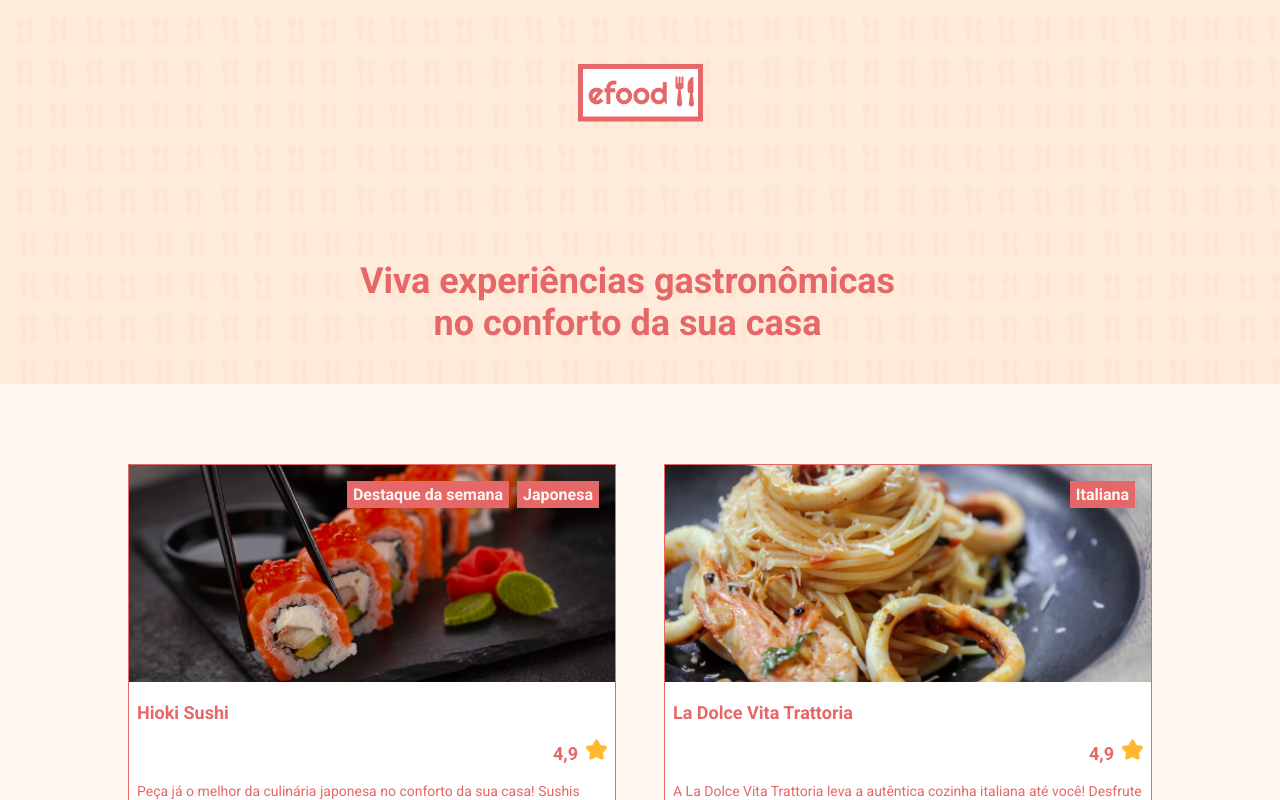
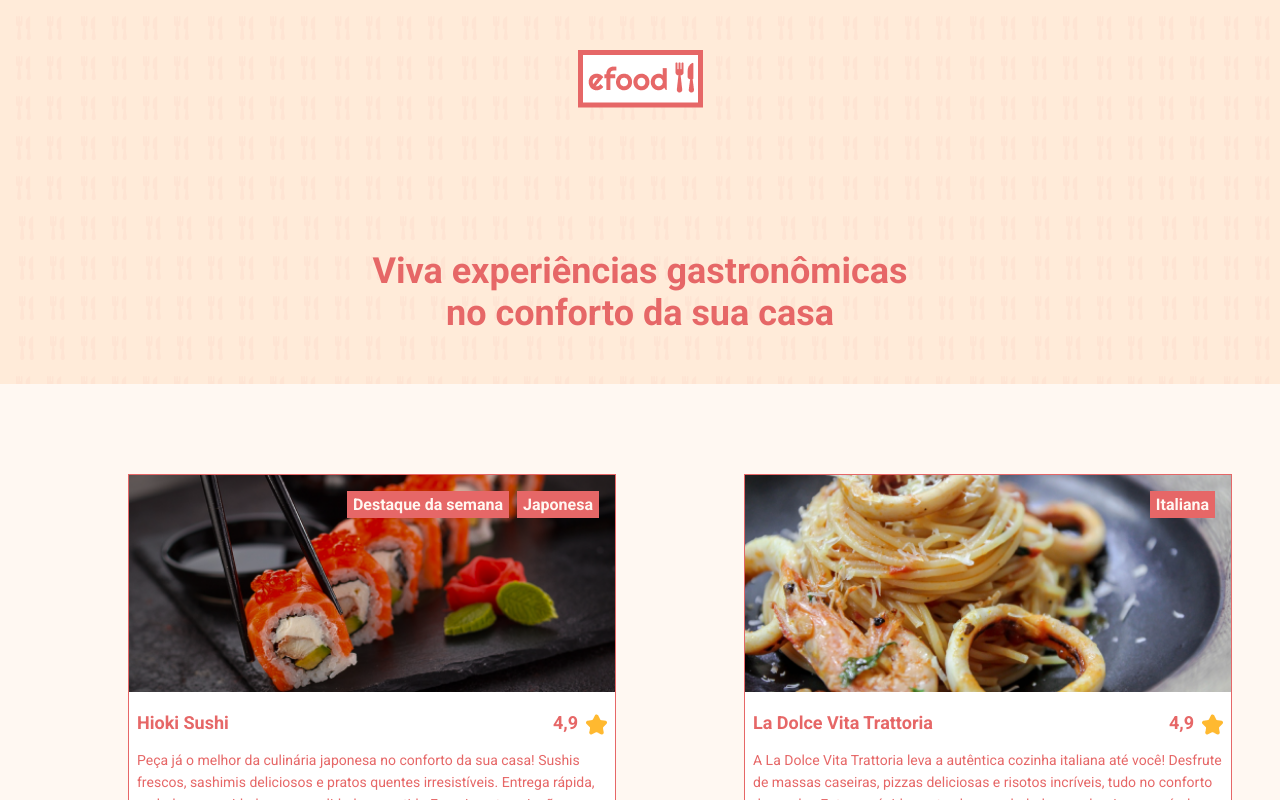
Before and after one commit to Gleison1991/efood, a React (Create React App) app: page / in a window 1280 px wide. Shown: the top 800 px of the page. Built offline with nearby package versions, Linux system fonts and the light colour scheme.

Commit message:
faltando apenas o texto branco page restaurante

```diff
--- a/src/App.tsx
+++ b/src/App.tsx
@@ -1,10 +1,8 @@
 import { createBrowserRouter, RouterProvider } from 'react-router-dom'
 
 import { GlobalCss } from './styles'
-import Banner from './components/Banner'
 import Home from './pages/Home'
 import Restaurantes from './pages/Restaurantes'
-import Footer from './components/Footer'
 
 const rotas = createBrowserRouter([
   {
@@ -24,7 +22,6 @@ function App() {
       <div className="container"></div>
 
       <RouterProvider router={rotas} />
-      <Footer />
     </>
   )
 }
--- a/src/components/Banner/index.tsx
+++ b/src/components/Banner/index.tsx
@@ -1,18 +1,19 @@
-import { Imagem, Logo, Titulo } from './styles'
+import { Link } from 'react-router-dom'
 
-import bannerImg from '../../assets/images/Vector.png'
+import { HeaderBar, TituloHome } from './styles'
+
 import logo from '../../assets/images/logo.png'
 
-const Banner = () => (
-  <Imagem style={{ backgroundImage: `url(${bannerImg})` }}>
-    <div className="container">
-      <Logo src={logo} alt="Efood" />
-      <Titulo>
-        Viva experiências gastronômicas <br />
-        no conforto da sua casa
-      </Titulo>
-    </div>
-  </Imagem>
+const HeaderHome = () => (
+  <HeaderBar>
+    <Link to="/">
+      <img src={logo} alt="EFOOD" />
+    </Link>
+    <TituloHome>
+      Viva experiências gastronômicas <br />
+      no conforto da sua casa
+    </TituloHome>
+  </HeaderBar>
 )
 
-export default Banner
+export default HeaderHome
--- a/src/components/Banner/styles.ts
+++ b/src/components/Banner/styles.ts
@@ -1,26 +1,31 @@
+import { cores } from '../../styles'
 import styled from 'styled-components'
+import Vector from '../../assets/images/Vector.png'
 
-export const Imagem = styled.div`
-  width: 100%;
-  height: 384px;
+export const HeaderBar = styled.header`
+  background-color: ${cores.rosaClaro};
+  background-image: url(${Vector});
+  margin-bottom: 80px;
   display: flex;
   flex-direction: column;
   align-items: center;
-  background-repeat: no-repeat;
-  background-size: cover;
+  justify-content: center;
+  width: 100%;
+  height: 384px;
+  text-align: center;
+
+  div {
+    display: flex;
+    align-items: center;
+    justify-content: center;
+    flex-direction: column;
+  }
 `
 
-export const Logo = styled.img`
-  position: absolute;
-  display: block;
-  margin-left: 450px;
-  top: 64px;
-`
-
-export const Titulo = styled.h2`
+export const TituloHome = styled.h3`
+  color: ${cores.rosa};
+  text-decoration: none;
+  margin-top: 138px;
   font-size: 36px;
   font-weight: bold;
-  max-width: 539px;
-  margin-top: 260px;
-  margin-left: 230px;
 `
--- a/src/components/Footer/styles.ts
+++ b/src/components/Footer/styles.ts
@@ -6,11 +6,10 @@ export const Container = styled.div`
   flex-direction: column;
   align-items: center;
   padding: 40px 0;
-  width: 1366px;
   height: 298px;
   background: ${cores.rosaClaro};
   box-sizing: border-box;
-  width: 100vw;
+  width: 100%;
 `
 
 export const Logo = styled.div`
--- a/src/components/Product/index.tsx
+++ b/src/components/Product/index.tsx
@@ -37,11 +37,19 @@ export const Product = ({
       ))}
     </Infos>
     <ContainerDescricao>
-      <Titulo>{title}</Titulo>
-      <Avaliacao>
-        {avaliacao}
-        <Estrela src={estrela} alt="estrela" />
-      </Avaliacao>
+      <div
+        style={{
+          display: 'flex',
+          justifyContent: 'space-between',
+          alignItems: 'center'
+        }}
+      >
+        <Titulo>{title}</Titulo>
+        <div style={{ display: 'flex', alignItems: 'center' }}>
+          <Avaliacao>{avaliacao}</Avaliacao>
+          <Estrela src={estrela} alt="Estrela" />
+        </div>
+      </div>
       <Descricao>{description}</Descricao>
       <Link to="/restaurantes">
         <Tag>Saiba mais</Tag>
--- a/src/components/Product/styles.ts
+++ b/src/components/Product/styles.ts
@@ -5,6 +5,9 @@ export const Card = styled.div`
   background-color: ${cores.branco};
   border: 1px solid ${cores.rosa};
   position: relative;
+  margin-top: -70px;
+  margin-right: 80px;
+  margin-bottom: 80px;
 `
 export const Image = styled.img`
   object-fit: cover;
@@ -15,6 +18,10 @@ export const Image = styled.img`
 export const ContainerDescricao = styled.div`
   padding: 8px;
   text-align: left;
+`
+export const ConDesc = styled.div`
+  justify-content: space-between;
+  display: flex;
 `
 
 export const Titulo = styled.h3`
@@ -46,15 +53,14 @@ export const Avaliacao = styled.h3`
   font-weight: bold;
   font-size: 18px;
   color: ${cores.rosa};
-  display: block;
   margin-top: 8px;
   margin-bottom: 16px;
-  text-align: right;
+  margin-right: 8px;
 `
 
 export const Estrela = styled.img`
   object-fit: cover;
   width: 21px;
   height: 21px;
-  margin-left: 8px;
+  margin-bottom: 5px;
 `
--- a/src/pages/Home/index.tsx
+++ b/src/pages/Home/index.tsx
@@ -3,7 +3,8 @@ import Prato from '../../models/Prato'
 
 import Sushi from '../../assets/images/sushi.png'
 import ComidaItaliana from '../../assets/images/comidaItaliana.png'
-import Banner from '../../components/Banner'
+import HeaderHome from '../../components/Banner'
+import Footer from '../../components/Footer'
 
 const pratos: Prato[] = [
   {
@@ -58,8 +59,9 @@ const pratos: Prato[] = [
 
 const Home = () => (
   <>
-    <Banner />
+    <HeaderHome />
     <ProductsList pratos={pratos} />
+    <Footer />
   </>
 )
 
--- a/src/pages/Restaurantes/index.tsx
+++ b/src/pages/Restaurantes/index.tsx
@@ -3,7 +3,6 @@ import Header from '../../components/Header'
 import PratoRestaurante from '../../models/PratoRestaurante'
 import Esfirra from '../../assets/images/infirra.png'
 import ProductsListRestaurant from '../../components/ProductListRestaurant'
-import { GlobalCss } from '../../styles'
 import BannerPerfil from '../../components/BannerPerfil'
 
 const pratosRestaurante: PratoRestaurante[] = [
--- a/src/styles.ts
+++ b/src/styles.ts
@@ -27,8 +27,7 @@ export const GlobalCss = createGlobalStyle`
   }
 
   .container {
-    max-width: 1024px;
-    width: 100%;
+    width: 1024px;
     margin: 0 auto;
     text-align: center;
 `
```
